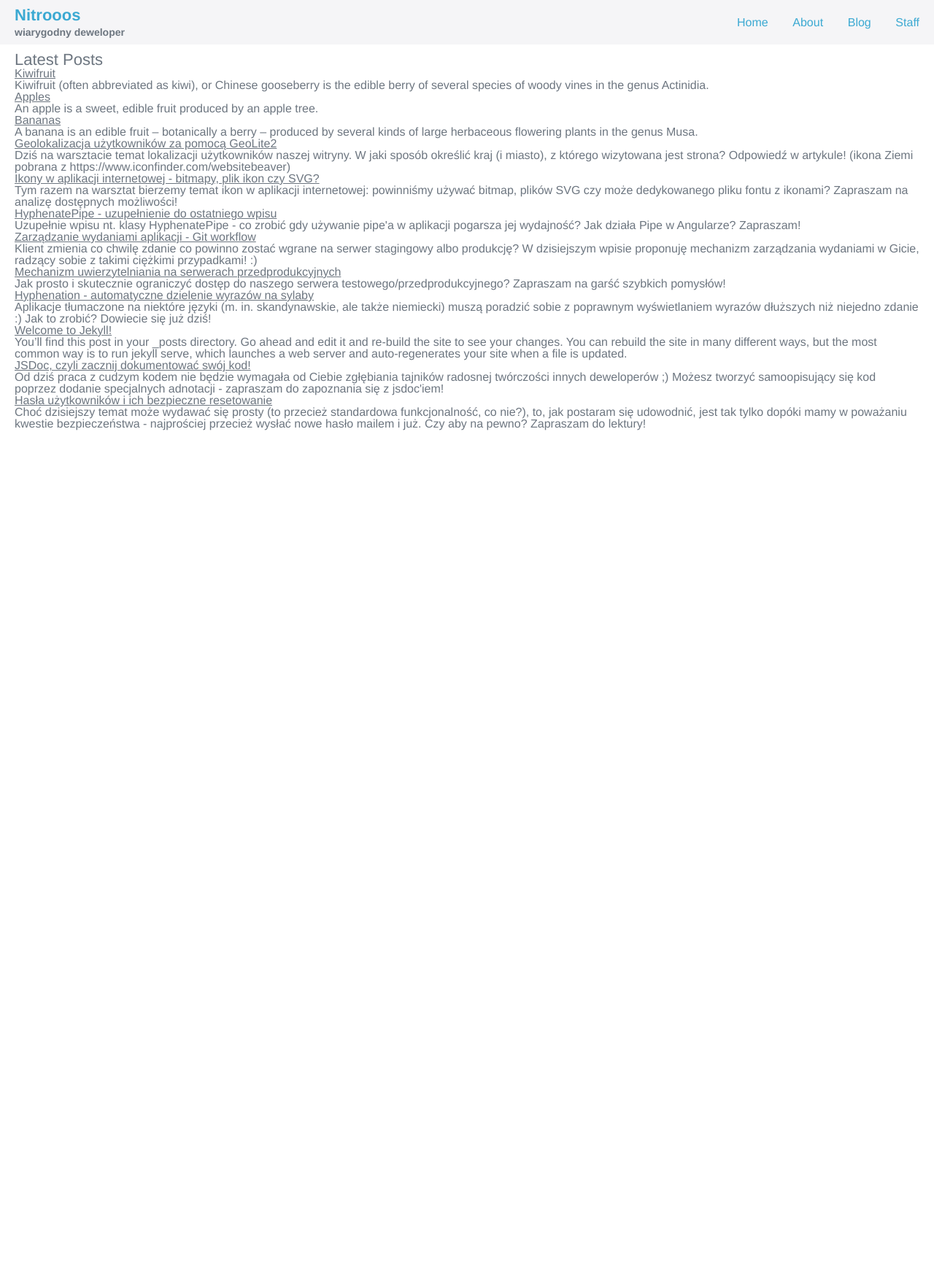
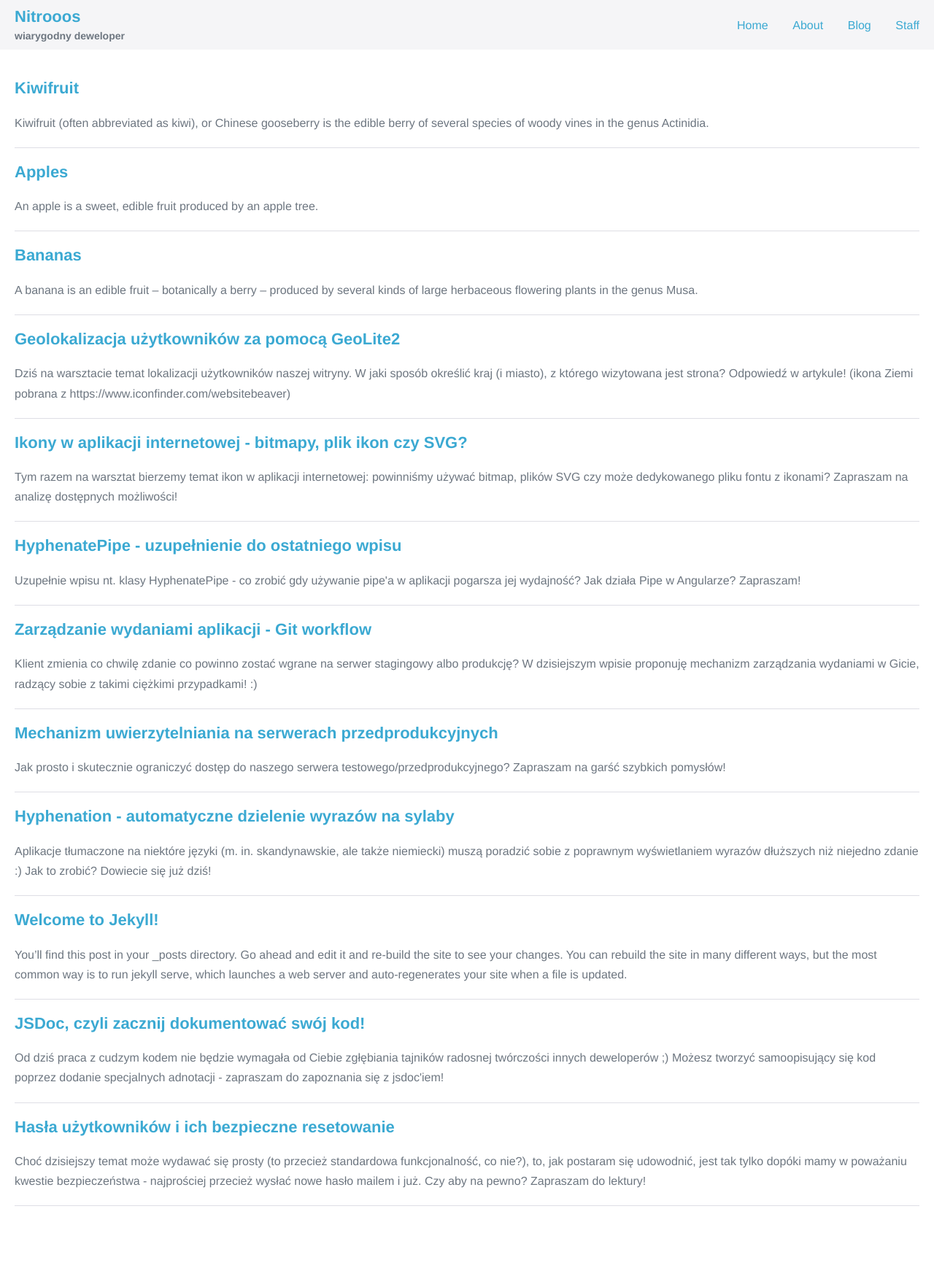
Before and after one commit to Nitrooos/Nitrooos.github.io, a Jekyll site: the page built from blog.md, in a window 1280 px wide. Shown: the whole page at 73% size. Built offline with Jekyll 4.4.1, drawn with Linux system fonts in a browser that asks for light colours; before the commit the page ends 900 px from its top, so only the background shows below that.

Commit message:
[NIT-1] Adjust the styling of main blog's page

```diff
--- /dev/null
+++ b/_sass/blog/main.scss
@@ -0,0 +1,12 @@
+.blog {
+  &__post-lead {
+    border-bottom: 1px solid #dedee5;
+    margin-bottom: 20px;
+    padding-bottom: 20px;
+  }
+
+  &__post-title {
+    font-weight: $font-weight-bold;
+    margin-bottom: 20px;
+  }
+}
--- a/_sass/common/reset.scss
+++ b/_sass/common/reset.scss
@@ -44,7 +44,7 @@ footer, header, hgroup, menu, nav, section {
 }
 
 body {
-	line-height: 1;
+	line-height: 1.7;
 }
 
 ol, ul {
--- a/_sass/common/typography.scss
+++ b/_sass/common/typography.scss
@@ -8,6 +8,10 @@ h1, h2, h3, h4, h5, p, a {
   font-family: Helvetica, Arial, sans-serif;
 }
 
+h1, h2, h3, h4, h5 {
+  line-height: 1.2;
+}
+
 h1 {
   font-size: 22px;
 }
--- a/_sass/main.scss
+++ b/_sass/main.scss
@@ -5,3 +5,9 @@
 @import './common/typography';
 
 @import './includes/header';
+
+@import './blog/main';
+
+.main {
+  padding: 40px 20px 80px;
+}
--- a/blog.html
+++ /dev/null
@@ -1,13 +0,0 @@
----
-title: Blog
----
-<h1>Latest Posts</h1>
-
-<ul>
-  {% for post in site.posts %}
-    <li>
-      <h2><a href="{{ post.url }}">{{ post.title }}</a></h2>
-      <p>{{ post.excerpt }}</p>
-    </li>
-  {% endfor %}
-</ul>
--- /dev/null
+++ b/blog.md
@@ -0,0 +1,15 @@
+---
+title: Blog
+---
+{% for post in site.posts %}
+  <article class="blog__post-lead">
+    <h1 class="blog__post-title">
+      <a
+        class="app__link"
+        href="{{ post.url }}">
+        {{ post.title }}
+      </a>
+    </h1>
+    <p>{{ post.excerpt }}</p>
+  </article>
+{% endfor %}
```
